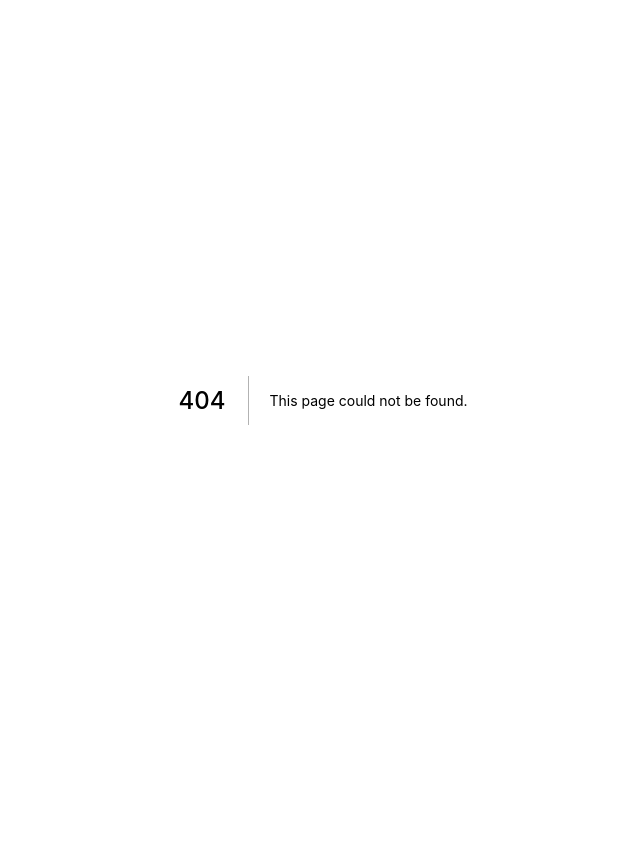
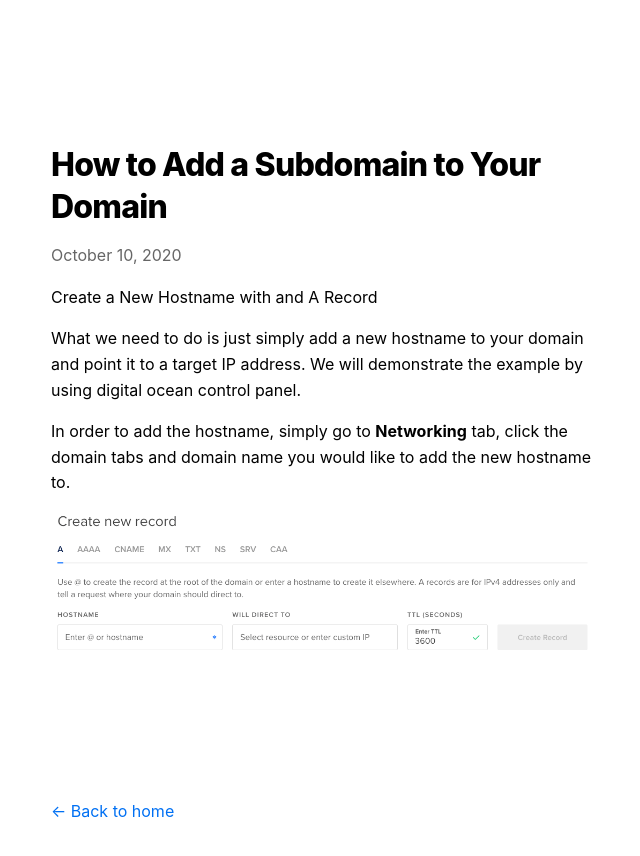
Before and after one commit to weikee94/wei-blog, a Next.js app: page /post/add-subdomain in a window 1280 px wide. Before the commit this address had no page. Shown: the top 856 px of the page, without its empty margins (317-957 px from the left). Before the commit the page ends 800 px from the top, so only its background shows below. Built offline with nearby package versions, Linux system fonts and the light colour scheme.

Commit message:
add subdomain posts

```diff
--- a/pages/index.js
+++ b/pages/index.js
@@ -47,6 +47,11 @@ export default function Home() {
           <a className={styles.blogTitle}>React Router Refresh</a>
         </Link>
       </li>
+      <li>
+        <Link href="/post/add-subdomain">
+          <a className={styles.blogTitle}>Add Subdomain</a>
+        </Link>
+      </li>
 
     </ul>
       </main>
--- /dev/null
+++ b/pages/post/add-subdomain.js
@@ -0,0 +1,34 @@
+import React, { Component } from 'react'
+import styles from "../../styles/Post.module.css";
+import Head from "next/head";
+import Link from 'next/link'
+
+export default class AddSubdomain extends Component {
+    render() {
+        return (
+            <div className={styles.container}>
+                <Head>
+                    <title>How to Add a Subdomain to Your Domain</title>
+                </Head>
+                <main className={styles.main}>
+                    <article>
+                        <h1 className={styles.title}>How to Add a Subdomain to Your Domain</h1>
+                        <div>
+                            <time className={styles.date}>October 10, 2020</time>
+                        </div>
+                        <p>Create a New Hostname with and A Record</p>
+                        <p>What we need to do is just simply add a new hostname to your domain and point it to a target IP address. We will demonstrate the example by using digital ocean control panel.</p>
+                        <p>In order to add the hostname, simply go to <strong>Networking</strong> tab,  click the domain tabs and domain name you would like to add the new hostname to.</p>
+                        <img className={styles.postimage} src="/add-subdomain.png" alt="add-subdomain" />
+                    </article>
+
+                </main>
+                <div className={styles.footer}>
+                    <Link href="/"><a >
+                    ← Back to home
+                        </a></Link>
+                </div>
+            </div>
+        )
+    }
+}
```
Also changed, not shown: public/add-subdomain.png (added).
